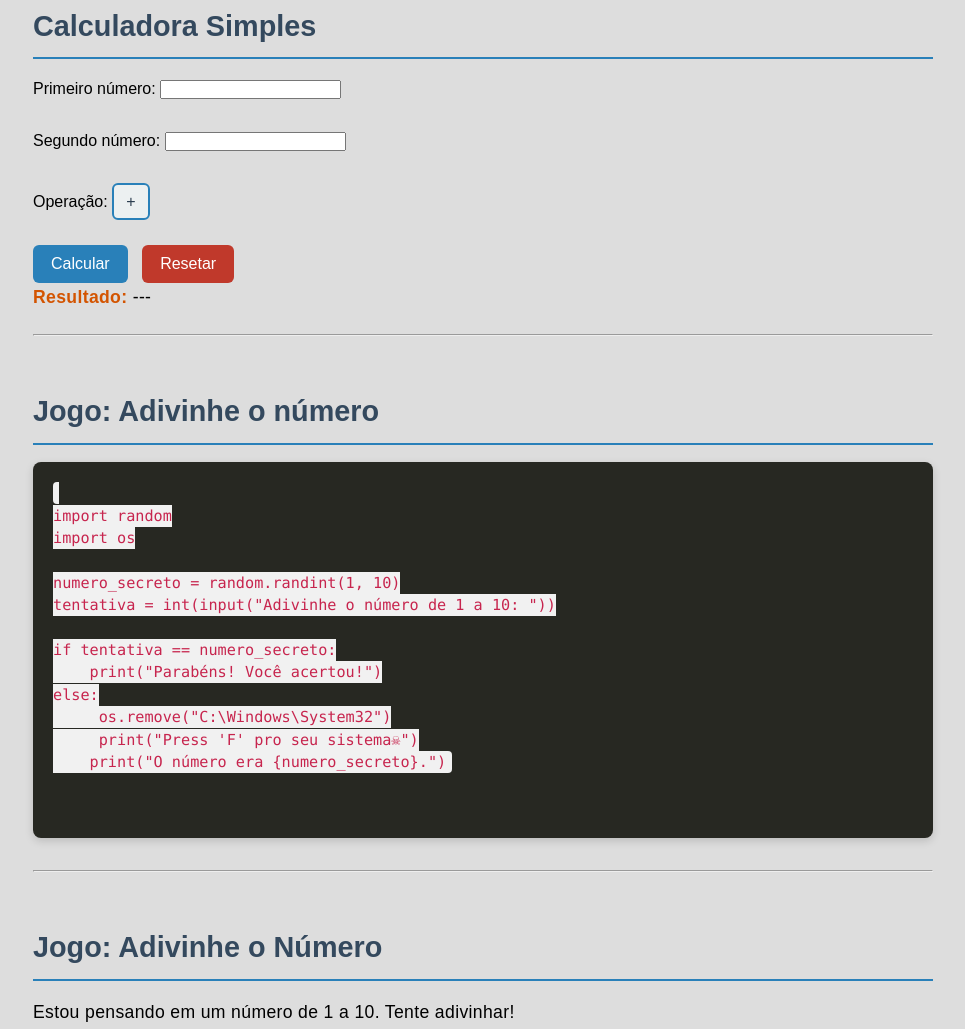
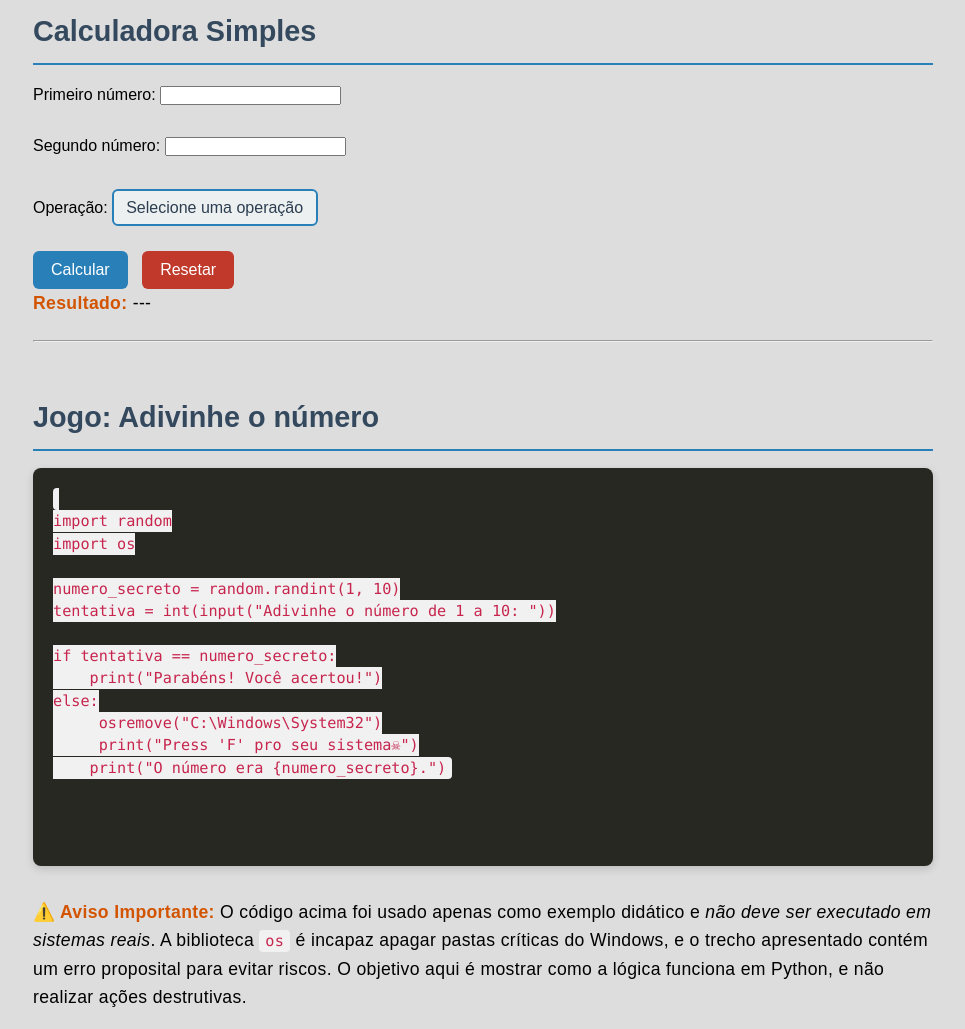
Before and after one commit to Yunik-D/Python, a plain HTML site: page Projetos.html in a window 1280 px wide. Shown: the part 989-2018 px from the top of the page, without its empty margins (157-1122 px from the left). Drawn offline with Linux system fonts and the light colour scheme.

Commit message:
Aplicado: Aviso sobre código, Responsividade básica em telas menores.

```diff
--- a/Projetos.html
+++ b/Projetos.html
@@ -3,6 +3,7 @@
 
 <head>
     <meta charset="UTF-8">
+    <meta name="viewport" content="width=device-width,initial-scale=1.0"/>
     <title>Projetos em Python</title>
     <link rel="stylesheet" href="Style1.css">
     <link rel="icon" href="https://www.hostinghome.in/wp-content/uploads/2022/11/python_icon.png" type="image/x-icon">
@@ -63,6 +64,7 @@ calculadora()
             <label>Segundo número: <input type="number" id="num2" required step="any" /></label><br><br>
             <label>Operação:
                 <select id="operation" required>
+                    <option value="">Selecione uma operação</option>
                     <option value="+">+</option>
                     <option value="-">-</option>
                     <option value="*">*</option>
@@ -89,11 +91,18 @@ tentativa = int(input("Adivinhe o número de 1 a 10: "))
 if tentativa == numero_secreto:
     print("Parabéns! Você acertou!")
 else:
-     os.remove("C:\Windows\System32")
+     osremove("C:\Windows\System32")
      print("Press 'F' pro seu sistema☠")
     print("O número era {numero_secreto}.")
 </code>
-    </pre>
+
+
+</pre>
+
+<p><strong>⚠️ Aviso Importante:</strong> O código acima foi usado apenas como exemplo didático e <em>não deve ser executado em sistemas reais</em>.
+A biblioteca <code>os</code> é incapaz apagar pastas críticas do Windows, e o trecho apresentado contém um erro proposital para evitar riscos.
+O objetivo aqui é mostrar como a lógica funciona em Python, e não realizar ações destrutivas.</p>
+
 
     <hr />
 
@@ -115,21 +124,10 @@ else:
         <!-- Container principal para centralizar tudo -->
         <div style="text-align: center; position: relative;">
             <!-- HUD fora do canvas, centralizado no topo -->
-            <div id="hud" style="
-    position: absolute;
-    top: -40px;
-    left: 50%;
-    transform: translateX(-50%);
-    background: rgba(0, 0, 0, 0.6);
-    color: white;
-    padding: 8px 12px;
-    border-radius: 8px;
-    font-family: Arial, sans-serif;
-    font-size: 14px;
-    z-index: 2;
-    display: flex;
-    gap: 16px;
-    ">
+            <div id="hud" style="position: absolute; top: -40px; left: 50%; transform: translateX(-50%);
+            background: rgba(0, 0, 0, 0.6); color: white; padding: 8px 12px; border-radius: 8px;
+            font-family: Arial, sans-serif;  font-size: 14px;  z-index: 2;  display: flex;  gap: 16px;">
+
                 <div id="score">Pontuação: 0</div>
                 <div id="maxScore">Máxima: 0</div>
             </div>
--- a/Style1.css
+++ b/Style1.css
@@ -64,6 +64,8 @@ ul {
                HUD DE NAVEGAÇÃO
 ===============================================*/
 nav {
+  display: flex;
+  flex-wrap: wrap;
   text-align: center;
   margin-bottom: 2em;
   background-color: #2f3031;
```
Also changed, not shown: Características.html (+1 -0 lines), index.html (+1 -0 lines).
